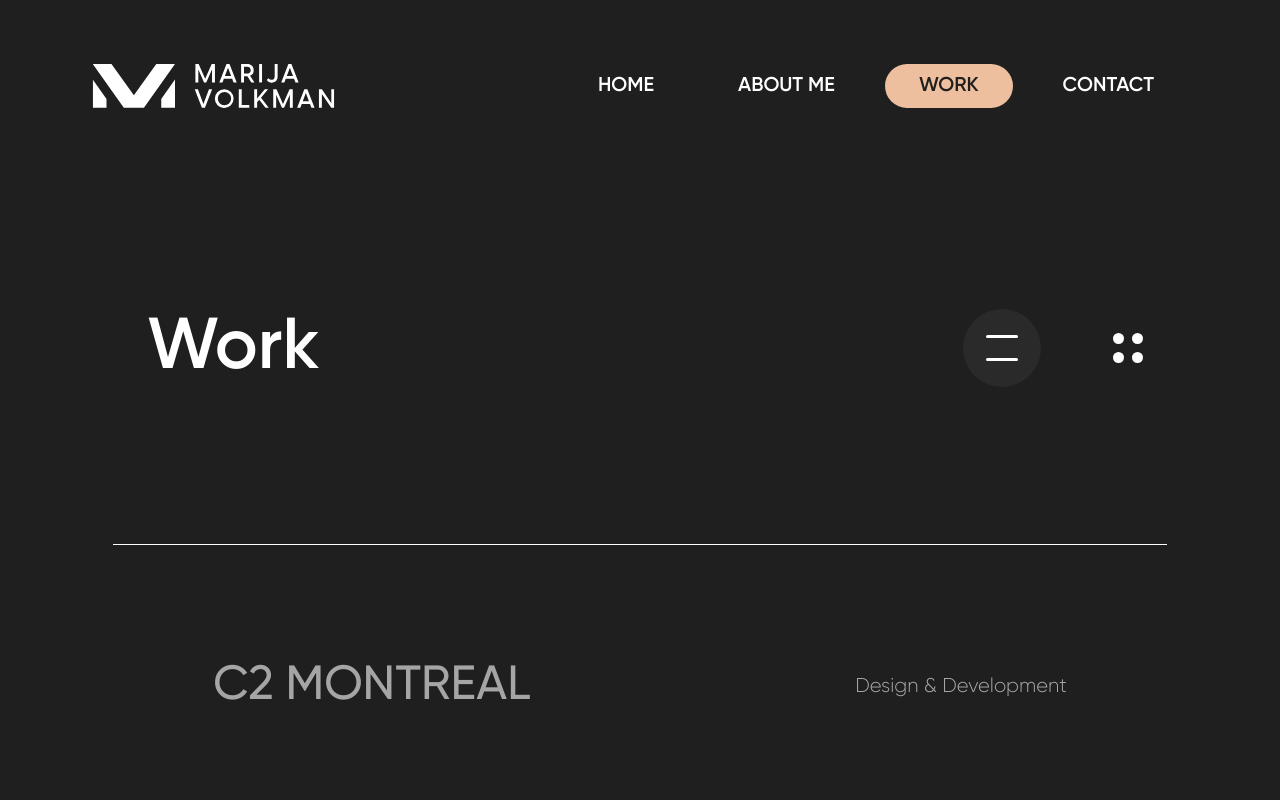
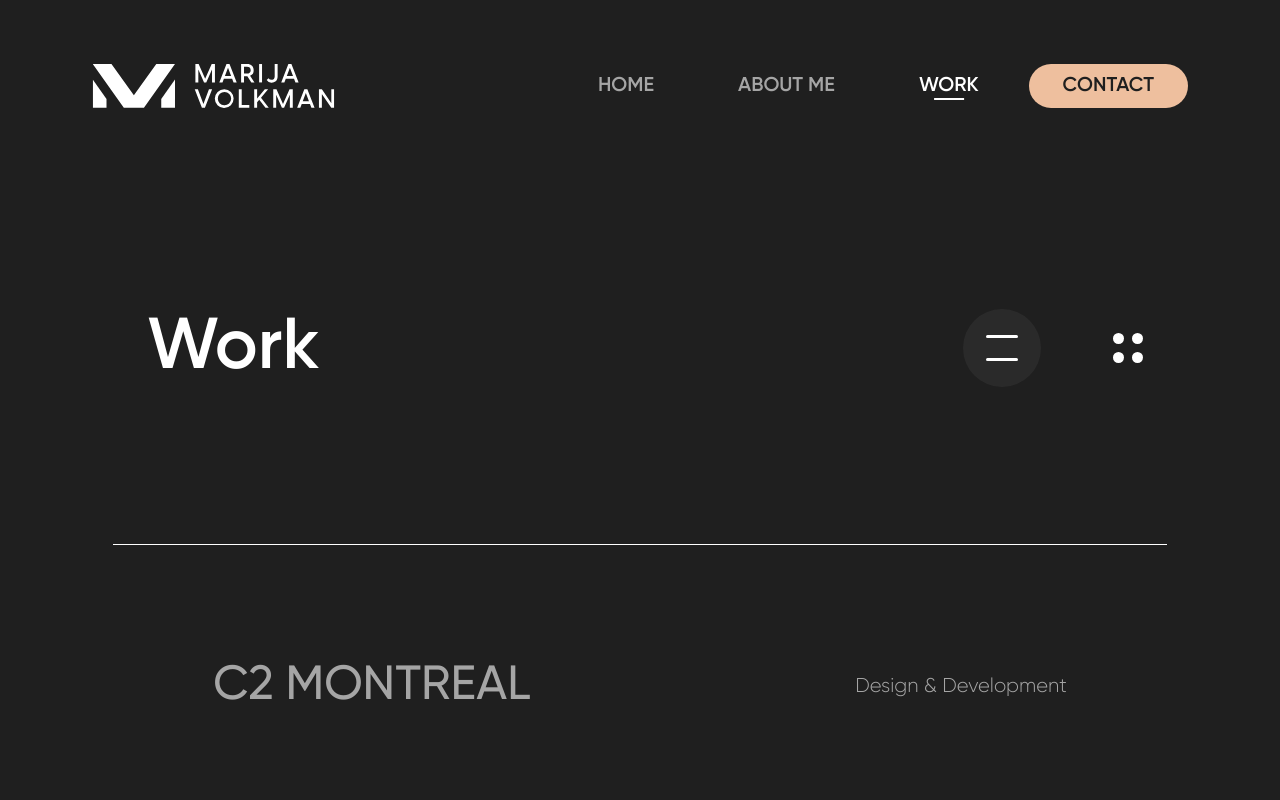
Before and after one commit to igoricaa/volkman, a Next.js app: page /work in a window 1280 px wide. Shown: the top 800 px of the page. Built offline with nearby package versions, Linux system fonts and the light colour scheme.

Commit message:
menu items hovers

```diff
--- a/src/app/layout.tsx
+++ b/src/app/layout.tsx
@@ -2,7 +2,7 @@ import type { Metadata } from 'next';
 import localFont from 'next/font/local';
 import '../styles/globals.scss';
 import Header from '@/components/Header';
-import Footer from '@/components/Footer';
+import Footer from '@/components/Footer/Footer';
 import BackToTopButton from '@/components/BackToTopButton';
 
 const gilroy = localFont({
--- a/src/components/Footer.module.scss
+++ b/src/components/Footer/Footer.module.scss
@@ -20,18 +20,6 @@
   .footerBottom {
     display: flex;
     justify-content: space-between;
-
-    .footerMenu {
-      ul {
-        display: flex;
-        flex-direction: column;
-        gap: 2rem;
-
-        li {
-          text-transform: uppercase;
-        }
-      }
-    }
 
     .contactInfo {
       display: flex;
--- a/src/components/Footer.tsx
+++ b/src/components/Footer/Footer.tsx
@@ -1,8 +1,9 @@
 import Image from 'next/image';
 import styles from './Footer.module.scss';
-import { routes, socials } from '@/data/data';
+import { socials } from '@/data/data';
 import Link from 'next/link';
-import CopyButton from './common/CopyButton/CopyButton';
+import CopyButton from '../common/CopyButton/CopyButton';
+import MenuFooter from './MenuFooter';
 
 const Footer = () => {
   return (
@@ -17,17 +18,7 @@ const Footer = () => {
         </Link>
       </div>
       <div className={styles.footerBottom}>
-        <div className={styles.footerMenu}>
-          <ul>
-            {routes.map((route, index) => {
-              return (
-                <li key={`footerLink_${index}`}>
-                  <Link href={route.href}>{route.title}</Link>
-                </li>
-              );
-            })}
-          </ul>
-        </div>
+        <MenuFooter />
         <div className={styles.contactInfo}>
           <h4>Contact</h4>
           <div className={styles.innerWrapper}>
--- /dev/null
+++ b/src/components/Footer/MenuFooter.module.scss
@@ -0,0 +1,25 @@
+.footerMenu {
+  ul {
+    display: flex;
+    flex-direction: column;
+    gap: 2rem;
+
+    li {
+      text-transform: uppercase;
+      opacity: 0.6;
+      transition: opacity 0.3s ease;
+
+      &:hover {
+        opacity: 1;
+
+        & ~ * {
+          opacity: 0.3;
+        }
+      }
+
+      &:has(~ *:hover) {
+        opacity: 0.3;
+      }
+    }
+  }
+}
--- /dev/null
+++ b/src/components/Footer/MenuFooter.tsx
@@ -0,0 +1,29 @@
+'use client';
+
+import { routes } from '@/data/data';
+import styles from './MenuFooter.module.scss';
+import { usePathname } from 'next/navigation';
+import Link from 'next/link';
+
+const MenuFooter = () => {
+  const pathname = usePathname();
+
+  return (
+    <div className={styles.footerMenu}>
+      <ul>
+        {routes.map((route, index) => {
+          return (
+            <li
+              key={`footerLink_${index}`}
+              className={pathname === route.href ? styles.active : ''}
+            >
+              <Link href={route.href}>{route.title}</Link>
+            </li>
+          );
+        })}
+      </ul>
+    </div>
+  );
+};
+
+export default MenuFooter;
--- a/src/components/nav/DesktopMenu.module.scss
+++ b/src/components/nav/DesktopMenu.module.scss
@@ -14,10 +14,39 @@
       border-radius: 22px;
       cursor: pointer;
 
-      &.active,
-      &:hover {
+      &.contact {
         background-color: var(--color-main);
-        color: #1F1F1F;
+        color: #1f1f1f;
+      }
+
+      &:not(.contact) {
+        opacity: 0.6;
+        a {
+          position: relative;
+
+          &::after {
+            content: ' ';
+            display: block;
+            width: 0;
+            height: 2px;
+            background-color: #fff;
+            position: absolute;
+            bottom: -4px;
+            left: 50%;
+            transform: translateX(-50%);
+            transition: width 0.3s ease;
+          }
+        }
+      }
+
+      &.active:not(.contact),
+      &:hover:not(.contact) {
+        opacity: 1;
+        a {
+          &::after {
+            width: 50%;
+          }
+        }
       }
     }
   }
--- a/src/components/nav/DesktopMenu.tsx
+++ b/src/components/nav/DesktopMenu.tsx
@@ -12,7 +12,10 @@ const DesktopMenu = () => {
         {routes.map((route, index) => (
           <li
             key={index}
-            className={pathname == route.href ? styles.active : ''}
+            className={[
+              pathname === route.href ? styles.active : '',
+              route.href === '/contact' ? styles.contact : '',
+            ].join(' ')}
           >
             <Link href={route.href}>{route.title}</Link>
           </li>
```
